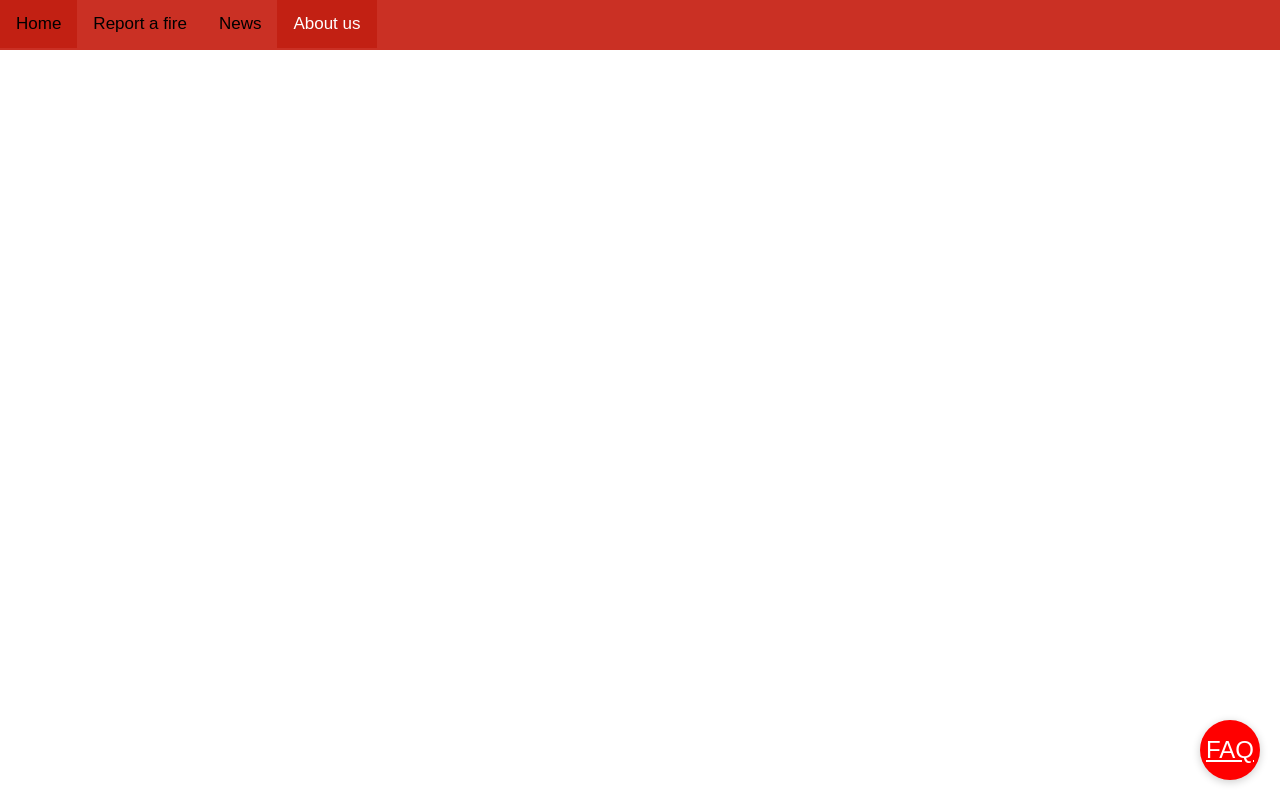
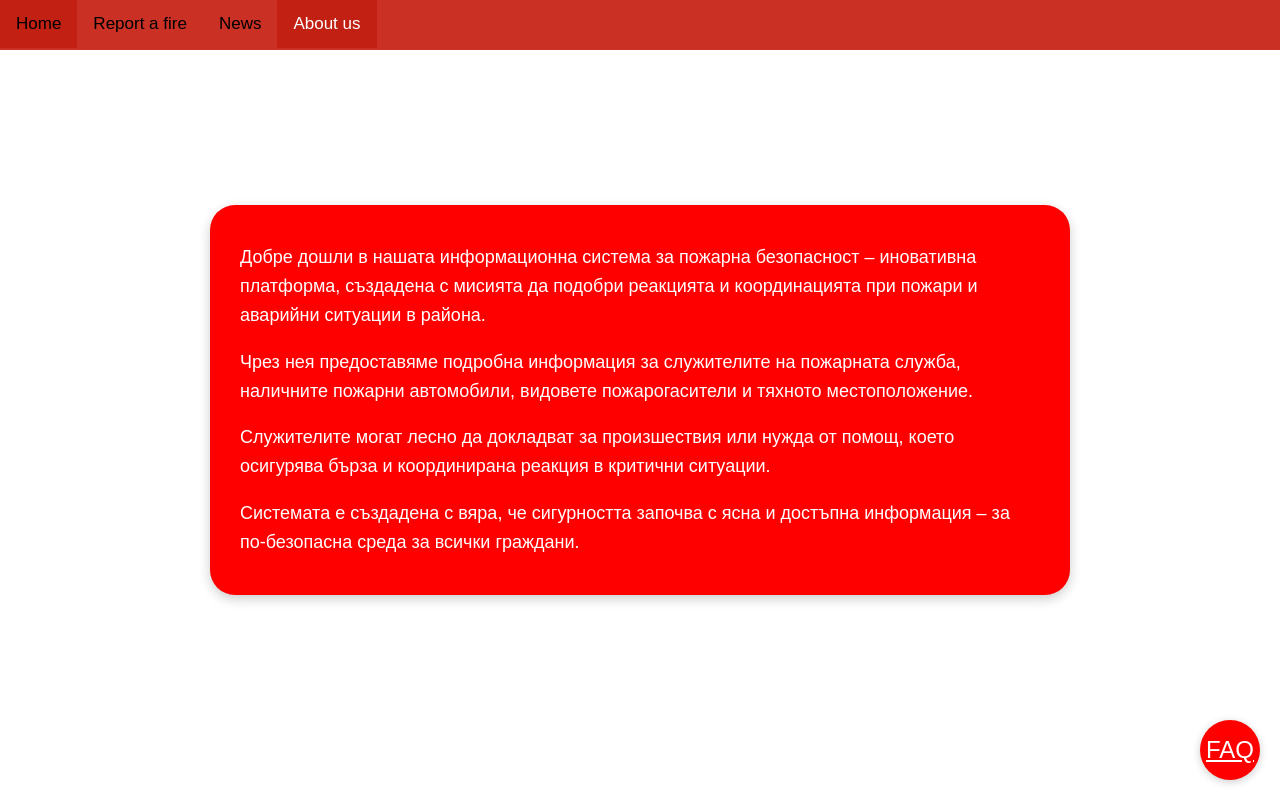
Before and after one commit to codingburgas/9th-grade-html-project-websquad, a plain HTML site: page html/about.html in a window 1280 px wide. Drawn offline with Linux system fonts and the light colour scheme; files whose address does not match are found by name.

Commit message:
Add style to about us

```diff
--- a/css/style.css
+++ b/css/style.css
@@ -220,3 +220,20 @@ button:hover {
     margin-left: 76%;
     margin-top: -9px;
 }
+.centered-wrapper {
+  display: flex;
+  justify-content: center;
+  align-items: center;
+  height: 100vh;
+}
+
+.red-box {
+  background-color: red;
+  color: white;
+  padding: 20px 30px;
+  border-radius: 25px;
+  max-width: 800px;
+  font-size: 18px;
+  line-height: 1.6;
+  box-shadow: 0 4px 12px rgba(0,0,0,0.2);
+}
--- a/html/about.html
+++ b/html/about.html
@@ -16,6 +16,22 @@
     </div>
 
   <a class="faq"  href="Faq.html">FAQ</a>
+  <div class="centered-wrapper">
+    <div class="red-box">
+      <p>
+      Добре дошли в нашата информационна система за пожарна безопасност – иновативна платформа, създадена с мисията да подобри реакцията и координацията при пожари и аварийни ситуации в района.
+    </p>
+    <p>
+      Чрез нея предоставяме подробна информация за служителите на пожарната служба, наличните пожарни автомобили, видовете пожарогасители и тяхното местоположение.
+    </p>
+    <p>
+      Служителите могат лесно да докладват за произшествия или нужда от помощ, което осигурява бърза и координирана реакция в критични ситуации.
+    </p>
+    <p>
+      Системата е създадена с вяра, че сигурността започва с ясна и достъпна информация – за по-безопасна среда за всички граждани.
+    </p>
+    </div>
+    </div>
 
   </body>
 </html>
```
